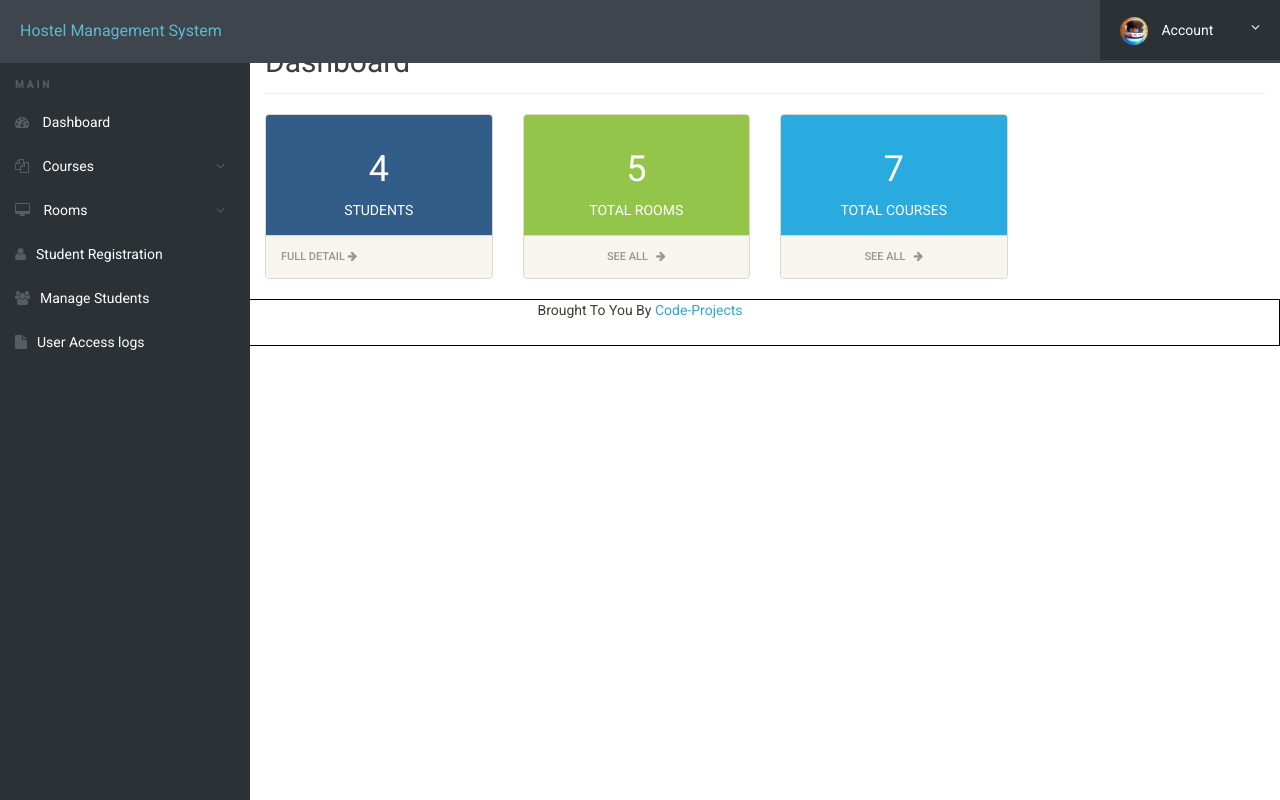
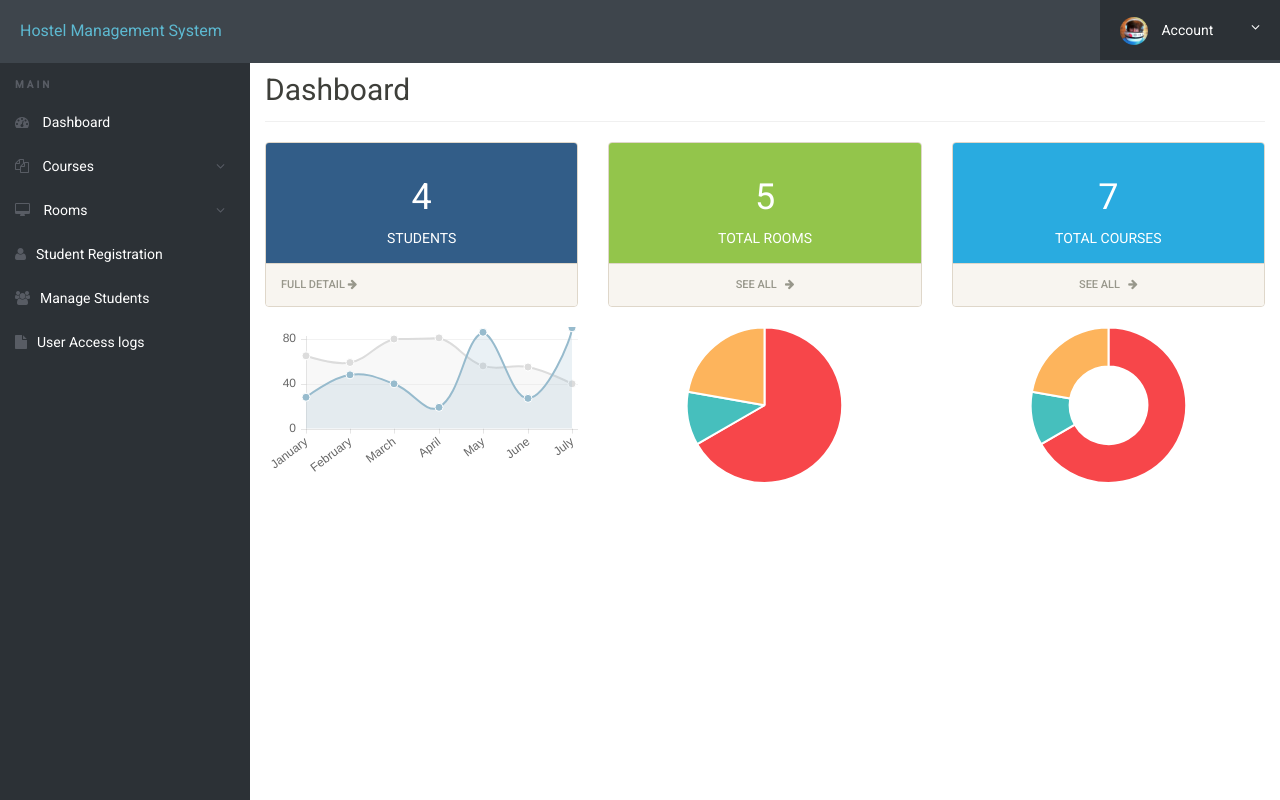
Before and after one commit to aekanshd/km-2020, a PHP site: page /hostel/admin/dashboard.php in a window 1280 px wide. Run offline with PHP 8.4, Linux system fonts and the light colour scheme; a user stored in the database is signed in; data comes from the database, SQL or seed files in the repository.

Commit message:
Major changes and bugfixes.

```diff
--- a/hostel/admin/add-courses.php
+++ b/hostel/admin/add-courses.php
@@ -4,7 +4,7 @@ include('includes/config.php');
 include('includes/checklogin.php');
 check_login();
 //code for add courses
-if($_POST['submit'])
+if(isset($_POST['submit']))
 {
 $coursecode=$_POST['cc'];
 $coursesn=$_POST['cns'];
--- a/hostel/admin/admin-profile.php
+++ b/hostel/admin/admin-profile.php
@@ -4,7 +4,7 @@ include('includes/config.php');
 include('includes/checklogin.php');
 check_login();
 //code for update email id
-if($_POST['update'])
+if(isset($_POST['update']))
 {
 $email=$_POST['emailid'];
 $aid=$_SESSION['id'];
--- a/hostel/admin/css/style.css
+++ b/hostel/admin/css/style.css
@@ -44,6 +44,10 @@ a {
 a:hover {
   text-decoration: none;
   color: #5db9d1;
+}
+
+.container-fluid {
+  margin-top: 2rem;
 }
 /****************************
 *      Buttons        *
--- a/hostel/admin/dashboard.php
+++ b/hostel/admin/dashboard.php
@@ -31,25 +31,20 @@ check_login();
 
 <body>
 <?php include("includes/header.php");?>
-
 	<div class="ts-main-content">
 		<?php include("includes/sidebar.php");?>
 		<div class="content-wrapper">
 			<div class="container-fluid">
-
 				<div class="row">
 					<div class="col-md-12">
-
 						<h2 class="page-title">Dashboard</h2>
-
 						<div class="row">
 							<div class="col-md-12">
 								<div class="row">
-									<div class="col-md-3">
+									<div class="col-md-4">
 										<div class="panel panel-default">
 											<div class="panel-body bk-primary text-light">
 												<div class="stat-panel text-center">
-
 													<?php
 													$result ="SELECT count(*) FROM registration ";
 													$stmt = $mysqli->prepare($result);
@@ -58,7 +53,6 @@ $stmt->bind_result($count);
 													$stmt->fetch();
 													$stmt->close();
 													?>
-
 													<div class="stat-panel-number h1 "><?php echo $count;?></div>
 													<div class="stat-panel-title text-uppercase"> Students</div>
 												</div>
@@ -66,7 +60,7 @@ $stmt->close();
 											<a href="manage-students.php" class="block-anchor panel-footer">Full Detail <i class="fa fa-arrow-right"></i></a>
 										</div>
 									</div>
-									<div class="col-md-3">
+									<div class="col-md-4">
 										<div class="panel panel-default">
 											<div class="panel-body bk-success text-light">
 												<div class="stat-panel text-center">
@@ -85,7 +79,7 @@ $stmt1->close();
 											<a href="manage-rooms.php" class="block-anchor panel-footer text-center">See All &nbsp; <i class="fa fa-arrow-right"></i></a>
 										</div>
 									</div>
-									<div class="col-md-3">
+									<div class="col-md-4">
 										<div class="panel panel-default">
 											<div class="panel-body bk-info text-light">
 												<div class="stat-panel text-center">
@@ -104,18 +98,22 @@ $stmt2->close();
 											<a href="manage-courses.php" class="block-anchor panel-footer text-center">See All &nbsp; <i class="fa fa-arrow-right"></i></a>
 										</div>
 									</div>
-
+								</div>
+								<div class="row">
+									<div class="col-md-4">
+										<canvas id="dashReport"></canvas>
+									</div>
+									<div class="col-md-4">
+										<canvas id="chart-area3"></canvas>
+									</div>
+									<div class="col-md-4">
+										<canvas id="chart-area4"></canvas>
 									</div>
 								</div>
 							</div>
-
-
-
-
-
 						</div>
 					</div>
-
+				</div>
 			</div>
 		</div>
 	</div>
@@ -156,12 +154,4 @@ $stmt2->close();
 	</script>
 
 </body>
-
-<div class="foot"><footer>
-<p> Brought To You By <a href="https://code-projects.org/">Code-Projects</p>
-</footer> </div>
-
-
-<style> .foot{text-align: center; border: 1px solid black;}</style>
-
 </html>
--- a/hostel/admin/edit-course.php
+++ b/hostel/admin/edit-course.php
@@ -4,7 +4,7 @@ include('includes/config.php');
 include('includes/checklogin.php');
 check_login();
 //code for add courses
-if($_POST['submit'])
+if(isset($_POST['submit']))
 {
 $coursecode=$_POST['cc'];
 $coursesn=$_POST['cns'];
--- a/hostel/admin/edit-room.php
+++ b/hostel/admin/edit-room.php
@@ -4,7 +4,7 @@ include('includes/config.php');
 include('includes/checklogin.php');
 check_login();
 //code for add courses
-if($_POST['submit'])
+if(isset($_POST['submit']))
 {
 $seater=$_POST['seater'];
 $fees=$_POST['fees'];
--- a/hostel/admin/includes/config.php
+++ b/hostel/admin/includes/config.php
@@ -2,6 +2,6 @@
 $dbuser="root";
 $dbpass="";
 $host="localhost";
-$db="hostel";
+$db="km2020";
 $mysqli =new mysqli($host,$dbuser, $dbpass, $db);
 ?>
--- a/hostel/admin/includes/dbcontroller.php
+++ b/hostel/admin/includes/dbcontroller.php
@@ -2,7 +2,7 @@
 $DB_host = "localhost";
 $DB_user = "root";
 $DB_pass = "";
-$DB_name = "hostel";
+$DB_name = "km2020";
 try
 {
  $DB_con = new PDO("mysql:host={$DB_host};dbname={$DB_name}",$DB_user,$DB_pass);
--- a/hostel/admin/includes/pdoconfig.php
+++ b/hostel/admin/includes/pdoconfig.php
@@ -2,7 +2,7 @@
 $DB_host = "localhost";
 $DB_user = "root";
 $DB_pass = "";
-$DB_name = "hostel";
+$DB_name = "km2020";
 try
 {
  $DB_con = new PDO("mysql:host={$DB_host};dbname={$DB_name}",$DB_user,$DB_pass);
--- a/hostel/css/style.css
+++ b/hostel/css/style.css
@@ -44,6 +44,10 @@ a {
 a:hover {
   text-decoration: none;
   color: #5db9d1;
+}
+
+.container-fluid {
+  margin-top: 2rem;
 }
 /****************************
 *      Buttons        *
--- a/hostel/full-profile.php
+++ b/hostel/full-profile.php
@@ -4,10 +4,10 @@ session_start();
 $mysql_hostname = "localhost";
 $mysql_user = "root";
 $mysql_password = "";
-$mysql_database = "hostel";
+$mysql_database = "km2020";
 $prefix = "";
-$bd = mysql_connect($mysql_hostname, $mysql_user, $mysql_password) or die("Could not connect database");
-mysql_select_db($mysql_database, $bd) or die("Could not select database");
+$bd = mysqli_connect($mysql_hostname, $mysql_user, $mysql_password) or die("Could not connect database");
+mysqli_select_db($bd, $mysql_database) or die("Could not select database");
 ?>
 <script language="javascript" type="text/javascript">
 function f2()
```
Also changed, not shown: hostel/admin/create-room.php (+4 -4 lines), hostel/admin/full-profile.php (+5 -5 lines), hostel/admin/registration.php (+2 -7 lines), hostel/dashboard.php (+13 -14 lines). Lines whose indentation alone changed are shown as unchanged.
